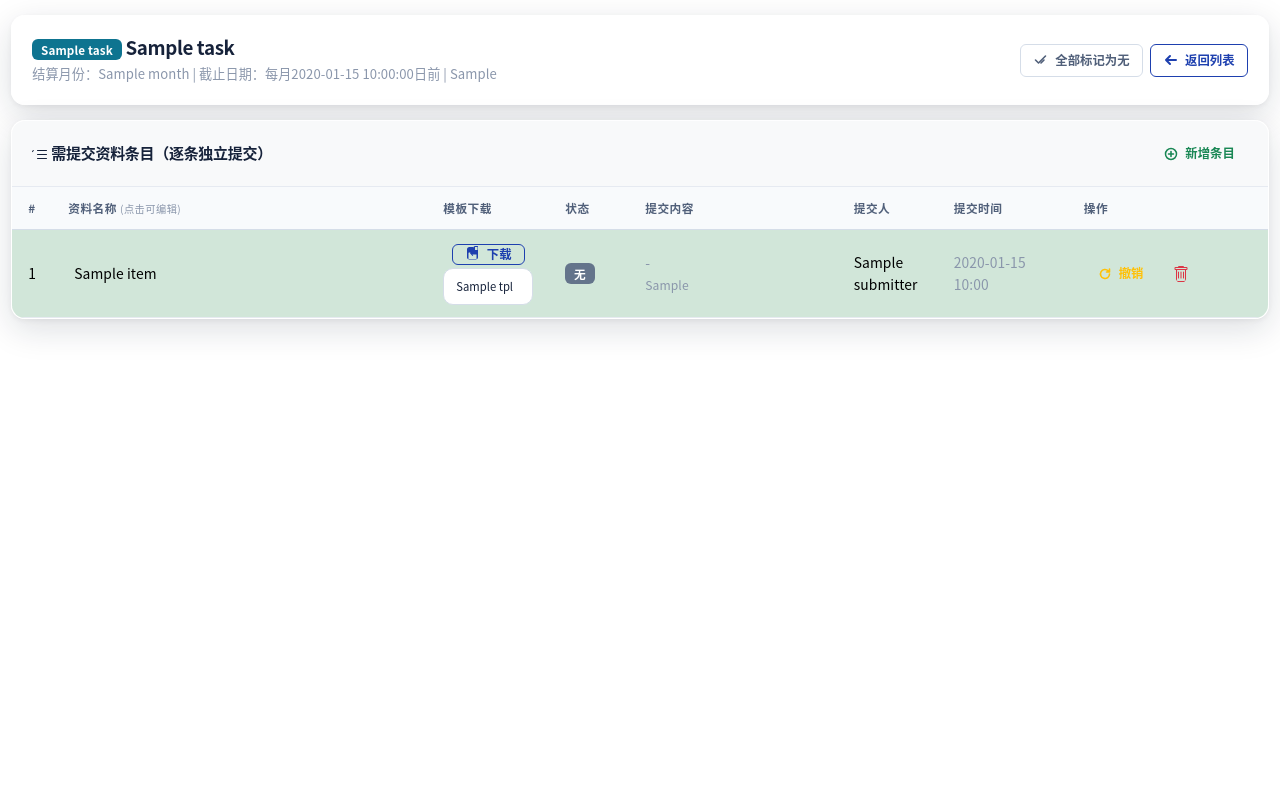
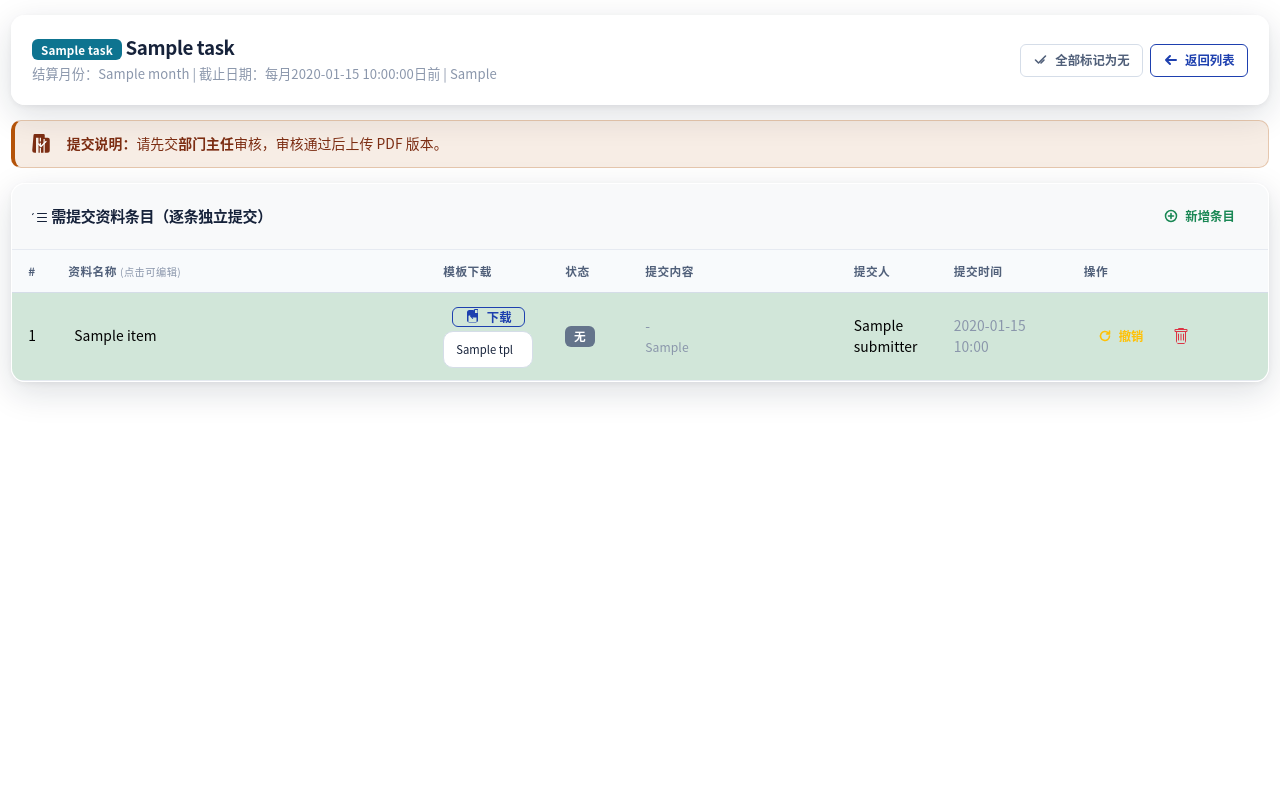
Before and after one commit to Zoey-qi/settlement-system, a Python web app: template templates/submit_task.html in a window 1280 px wide. Run offline with Jinja, Linux system fonts and the light colour scheme; the template is opened without the code that fills it: most values are stand-ins (such as "Sample title", 1, 10 or a date in 2020); some libraries are stand-ins or nearby versions.

Commit message:
ui: 提交详情页也显示「先交部门主任审核后上传PDF」提示

```diff
--- a/templates/submit_task.html
+++ b/templates/submit_task.html
@@ -32,6 +32,18 @@
                         </a>
                     </div>
                 </div>
+            </div>
+        </div>
+    </div>
+</div>
+
+<!-- 提交说明 -->
+<div class="row mb-3">
+    <div class="col-12">
+        <div class="alert alert-warning d-flex align-items-center mb-0" role="alert">
+            {{ ui.icon('building-fill-check', 'bi', 20) }}
+            <div class="ms-2">
+                <strong>提交说明：</strong>请先交<strong>部门主任</strong>审核，审核通过后上传 PDF 版本。
             </div>
         </div>
     </div>
```
